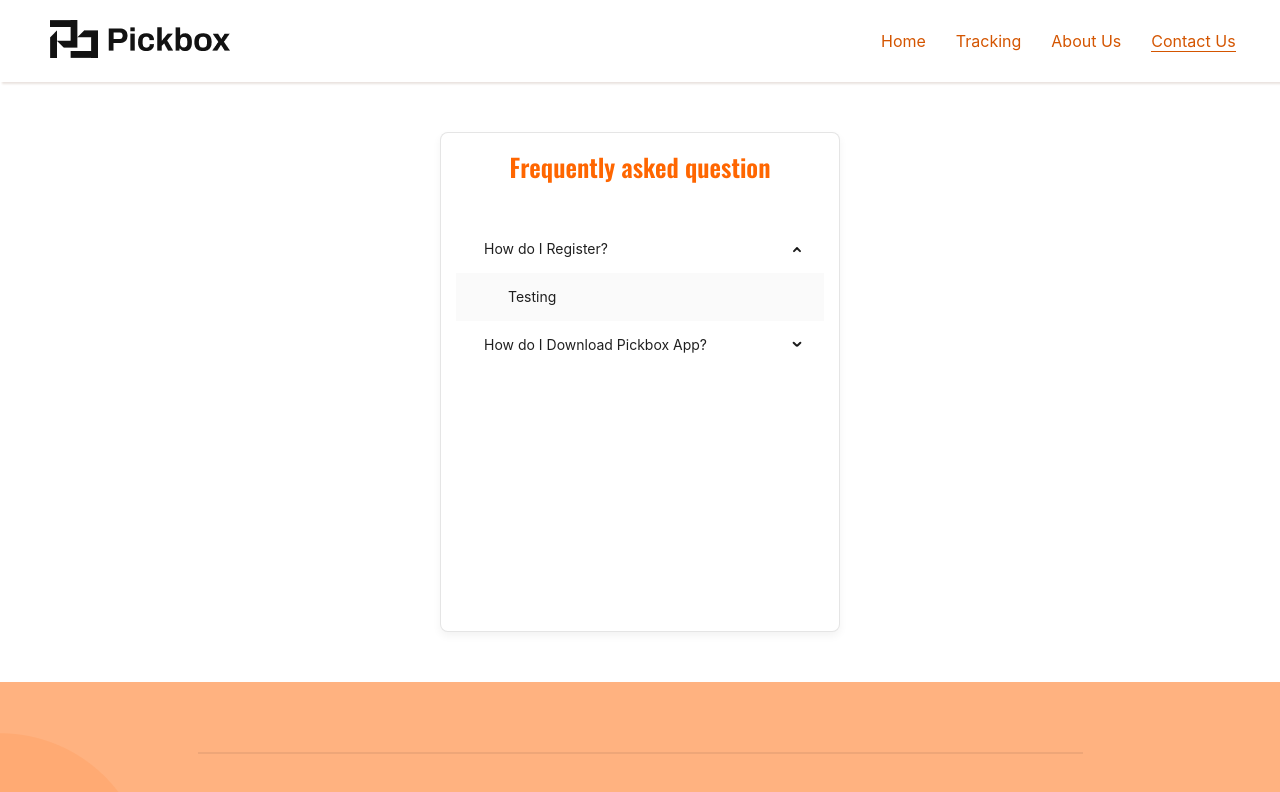
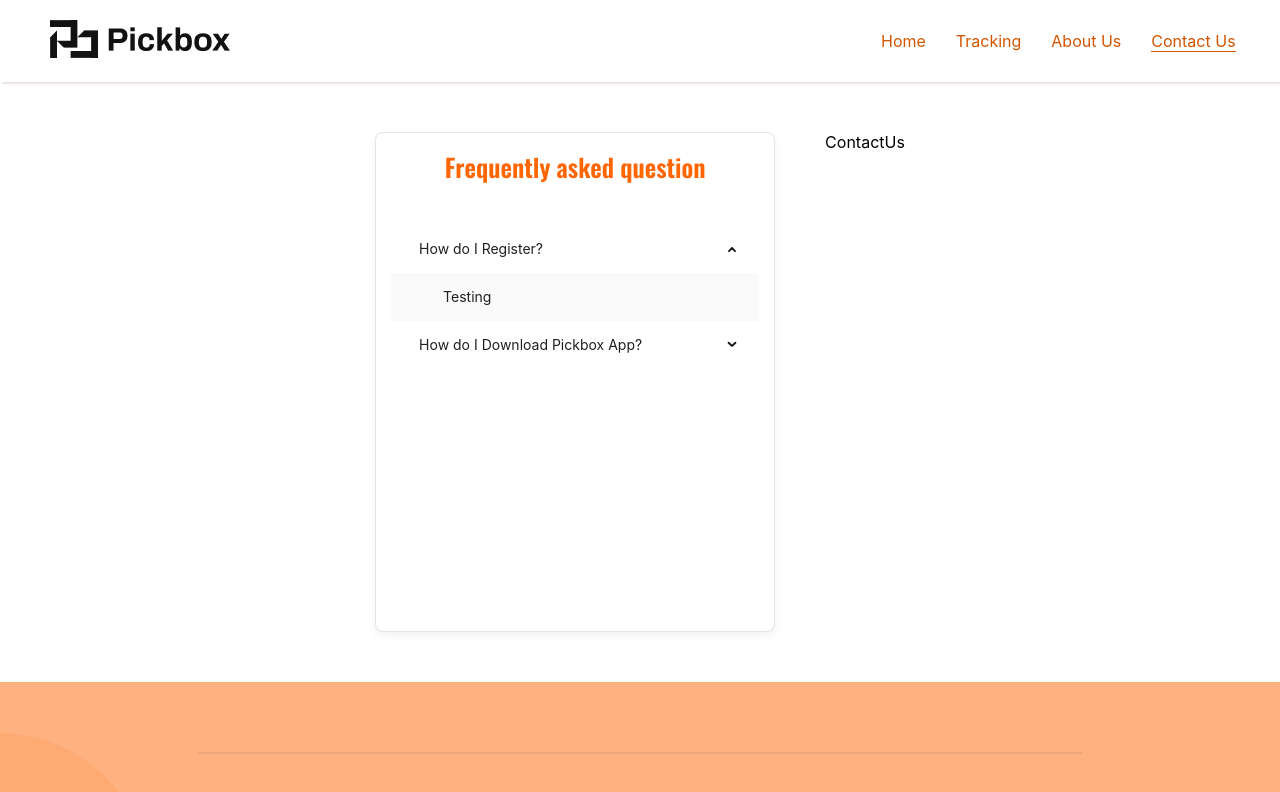
Before and after one commit to Pickbox-Project/Pickbox-frontend, a React (Create React App) app: page /contactus in a window 1280 px wide. Shown: the top 792 px of the page. Built offline with nearby package versions, Linux system fonts and the light colour scheme.

Commit message:
Started working on Contact Us Component and Imported CSS

```diff
--- a/src/Components/Faqs/Faqs.css
+++ b/src/Components/Faqs/Faqs.css
@@ -2,6 +2,7 @@
     padding: 50px;
     display: flex;
     justify-content: center;
+    gap: 50px;
 }
 
 .faqs-container {
--- a/src/Components/Faqs/Faqs.jsx
+++ b/src/Components/Faqs/Faqs.jsx
@@ -2,6 +2,7 @@ import React from "react";
 import { Menu } from "antd";
 import "./Faqs.css";
 import { useState } from "react";
+import ContactUs from "../ContactUs/ContactUs";
 
 function getItem(label, key, children, type) {
   return {
@@ -46,6 +47,7 @@ const Faqs = () => {
           items={items}
         ></Menu>
       </div>
+      <ContactUs/>
     </div>
   );
 };
```
